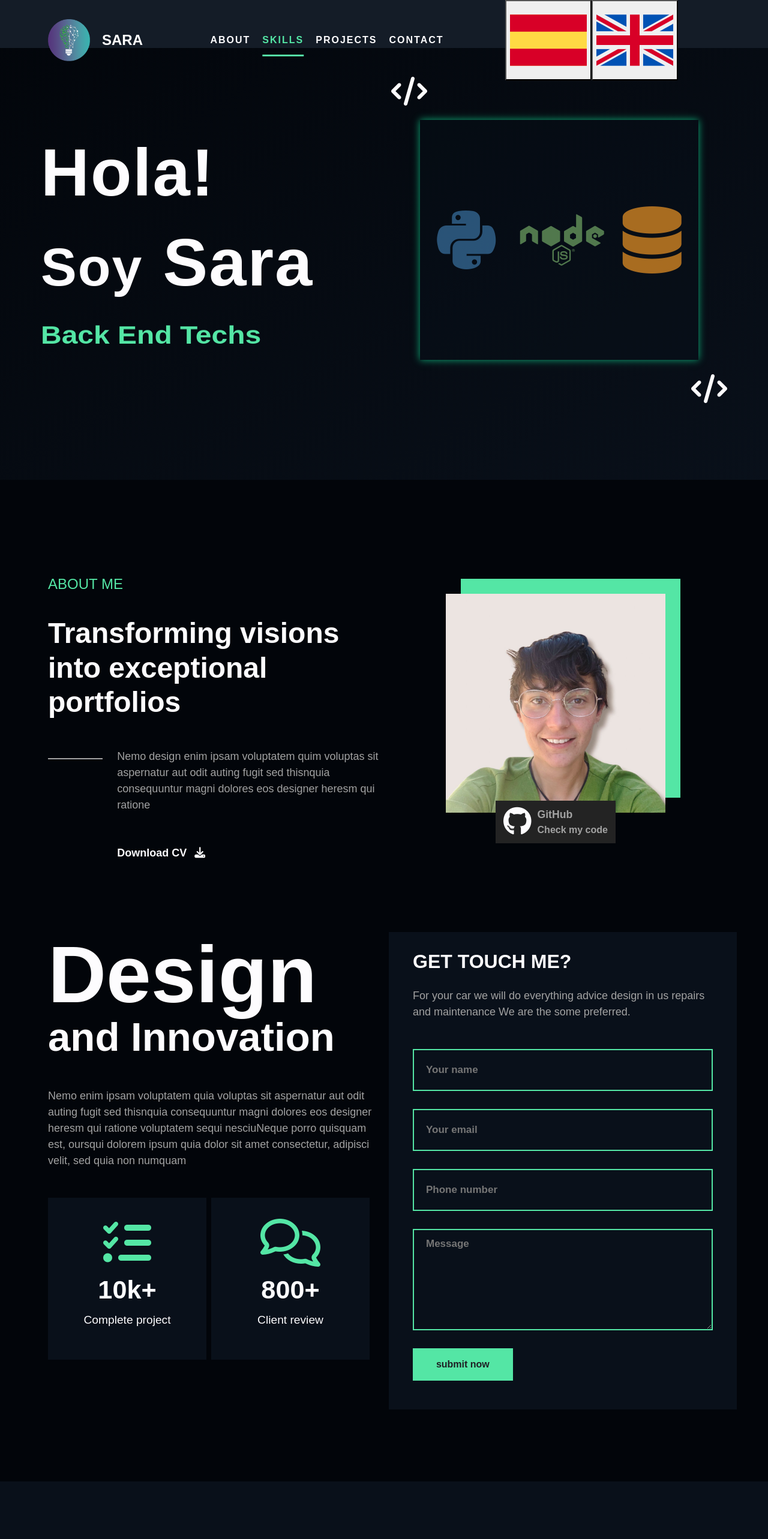
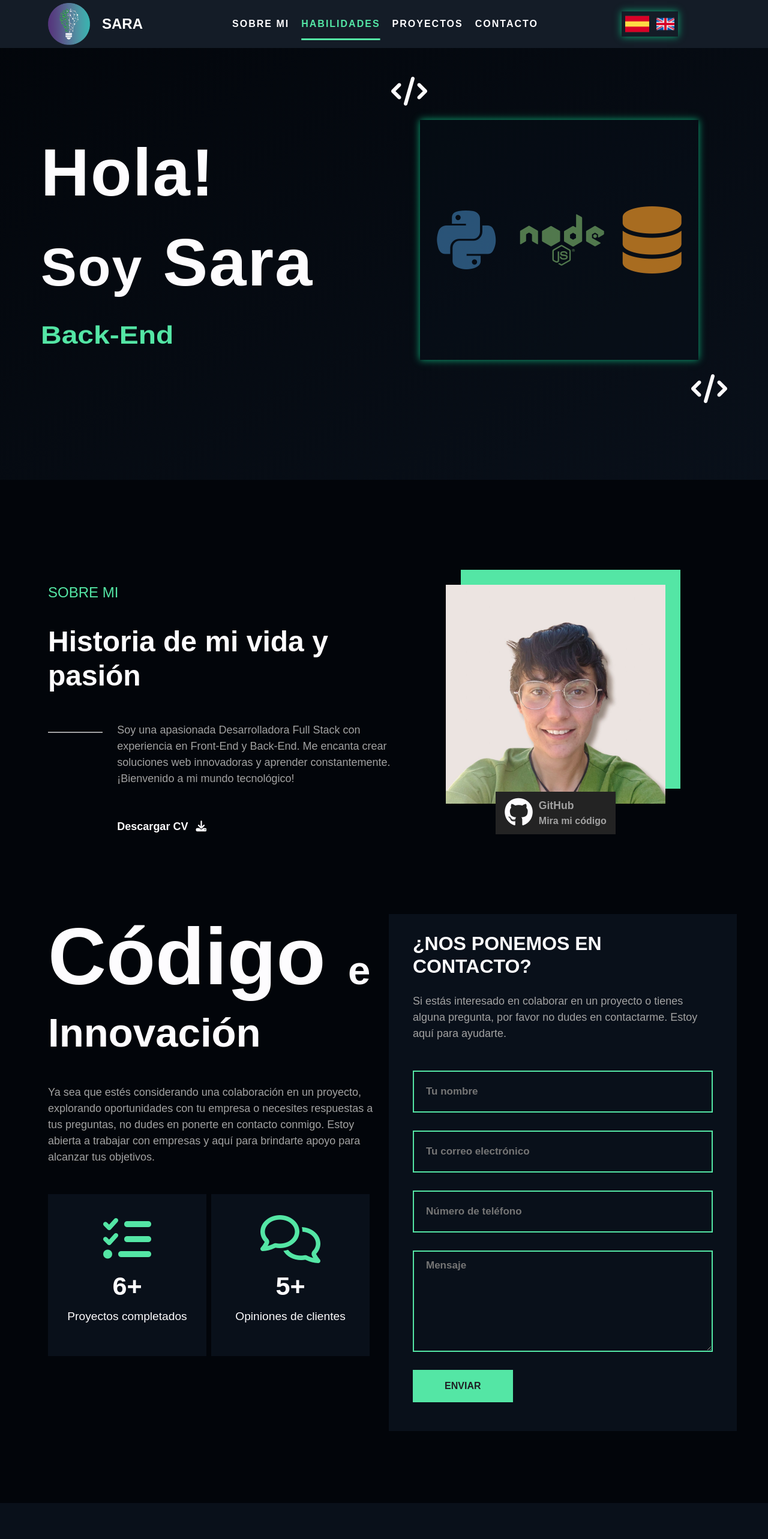
Before and after one commit to SaraMoreiraG/Portfolio, a React (Create React App) app: page /contact in a window 1280 px wide. Shown: the top 2566 px of the page at 60% size. Built offline with nearby package versions, Linux system fonts and the light colour scheme; some icons are missing.

Commit message:
translated

```diff
--- a/src/components/About/about.js
+++ b/src/components/About/about.js
@@ -1,27 +1,28 @@
 import React from "react";
-import "./about.css";
+import { useTranslation } from 'react-i18next';
+
 import profileImg from "../../assets/images/profilepic.jpg";
 import Cv from "../../assets/docs/SaraMoreiraCV.pdf"
 
+import "./about.css";
+
 function About() {
+  const { t } = useTranslation();
+
   return (
     <section className="row" id="about">
       <div className="d-flex align-items-center col-6">
         <div>
-          <h1>ABOUT ME</h1>
-          <h2>Transforming visions into exceptional portfolios</h2>
+          <h1>{t('about.title')}</h1>
+          <h2>{t('about.title2')}</h2>
           <div className="d-flex mt-5">
             <div className="col-2 me-4">
               <hr className="about-line"></hr>
             </div>
             <div className="col-10">
-              <p className="mb-5">
-                Nemo design enim ipsam voluptatem quim voluptas sit aspernatur
-                aut odit auting fugit sed thisnquia consequuntur magni dolores
-                eos designer heresm qui ratione
-              </p>
+              <p className="mb-5">{t('about.p')}</p>
               <a href={Cv} download="Cv Sara Moreira" className="btn-green">
-                Download CV <i className="fa-solid fa-download ms-2"></i>
+              {t('about.download')} <i className="fa-solid fa-download ms-2"></i>
               </a>
             </div>
           </div>
@@ -36,7 +37,7 @@ function About() {
             <i class="fa-brands fa-github"></i>
             <div>
               <p className="title">GitHub</p>
-              <p className="text">Check my code</p>
+              <p className="text">{t('about.github')}</p>
             </div>
           </div>
         </div>
--- a/src/components/Contact/contact.js
+++ b/src/components/Contact/contact.js
@@ -1,6 +1,10 @@
+import { useTranslation } from 'react-i18next';
+
 import "./contact.css";
 
 function Contact() {
+  const { t } = useTranslation();
+
   return (
     <div class="row" id="contact">
       <div className="d-flex align-items-center col-4">
@@ -8,9 +12,9 @@ function Contact() {
           <i class="fa-solid fa-location-dot"></i>
         </div>
         <div>
-          <h3>Address</h3>
+          <h3>{t('contact.address')}</h3>
           <p>C/ Jose Antonio Armona</p>
-          <p>28012, Madrid</p>
+          <p>28012, Madrid{t('contact.country')}</p>
         </div>
       </div>
       <div className="d-flex align-items-center col-4">
@@ -18,7 +22,7 @@ function Contact() {
           <i class="fa-solid fa-phone-volume"></i>
         </div>
         <div>
-          <h3>Let's talk</h3>
+          <h3>{t('contact.talk')}</h3>
           <p>+34 699 37 54 12</p>
           <p>saramordev@gmail.com</p>
         </div>
@@ -28,7 +32,7 @@ function Contact() {
           <i class="fa-solid fa-hashtag"></i>
         </div>
         <div className="social-media">
-          <h3>Social media</h3>
+          <h3 className='m-0'>{t('contact.socialmedia')}</h3>
           <p><a href="www.linkedin.com/in/sara-moreira-g"><i class="fa-brands fa-linkedin"></i>Sara Moreira García</a></p>
           <p><a href="https://github.com/SaraMoreiraG"><i class="fa-brands fa-github"></i>SaraMoreiraG</a></p>
         </div>
--- a/src/components/GetInTouch/getInTouch.js
+++ b/src/components/GetInTouch/getInTouch.js
@@ -1,45 +1,40 @@
 import React from "react";
+import { useTranslation } from 'react-i18next';
+
 import "./getInTouch.css";
 
 function GetInTouch() {
+  const { t } = useTranslation();
+
   return (
     <div className="row" id="getInTouch">
       <div className="pe-4 col-6">
         <h2>
-          Design <span>and Innovation</span>
+        {t('getintouch.code')}<span>{t('getintouch.innovation')}</span>
         </h2>
-        <p className="description">
-          Nemo enim ipsam voluptatem quia voluptas sit aspernatur aut odit
-          auting fugit sed thisnquia consequuntur magni dolores eos designer
-          heresm qui ratione voluptatem sequi nesciuNeque porro quisquam est,
-          oursqui dolorem ipsum quia dolor sit amet consectetur, adipisci velit,
-          sed quia non numquam
-        </p>
+        <p className="description">{t('getintouch.description')}</p>
         <div className="d-flex justify-content-between my-5">
           <div className="block me-2">
             <i class="fa-solid fa-list-check"></i>
-            <p className="quantity">10k+</p>
-            <p className="block-text">Complete project</p>
+            <p className="quantity">6+</p>
+            <p className="block-text">{t('getintouch.projects')}</p>
           </div>
           <div className="block me-2">
             <i class="fa-regular fa-comments"></i>
-            <p className="quantity">800+</p>
-            <p className="block-text">Client review</p>
+            <p className="quantity">5+</p>
+            <p className="block-text">{t('getintouch.clients')}</p>
           </div>
         </div>
       </div>
       <div className="right-form col-6">
-        <h1 className="form-title">GET TOUCH ME?</h1>
-        <p>
-          For your car we will do everything advice design in us repairs and
-          maintenance We are the some preferred.
-        </p>
+        <h1 className="form-title">{t('getintouch.form-title')}</h1>
+        <p>{t('getintouch.form-p')}</p>
         <div className="form my-5">
-          <input type="text" placeholder="Your name"></input>
-          <input type="email" placeholder="Your email"></input>
-          <input type="phone" placeholder="Phone number"></input>
-          <textarea rows={6} placeholder="Message"></textarea>
-          <button className="btn-green col-4">submit now</button>
+          <input type="text" placeholder={t('getintouch.form-name')}></input>
+          <input type="email" placeholder={t('getintouch.form-email')}></input>
+          <input type="phone" placeholder={t('getintouch.form-phone')}></input>
+          <textarea rows={6} placeholder={t('getintouch.form-message')}></textarea>
+          <button className="btn-green col-4">{t('getintouch.form-button')}</button>
         </div>
       </div>
     </div>
--- a/src/components/Home/home.js
+++ b/src/components/Home/home.js
@@ -5,7 +5,7 @@ import "./home.css";
 function Home() {
   const { t } = useTranslation();
   const [currentTitleIndex, setCurrentTitleIndex] = useState(0);
-  const titles = ["Full Stack Developer", "Front End Techs", "Back End Techs"];
+  const titles = [t('home.fullstack'), t('home.front'), t('home.back')];
   const [flip, setFlip] = useState(false);
   const iconClassMapping = [
     {
--- a/src/components/NavBar/navbar.css
+++ b/src/components/NavBar/navbar.css
@@ -68,7 +68,7 @@
   	color: #54E6A5;
 	text-decoration: underline;
 	text-underline-offset: 19px;
-text-decoration-thickness: 3px;
+	text-decoration-thickness: 3px;
   }
 
   a:not(.active)::before {
@@ -93,6 +93,24 @@ text-decoration-thickness: 3px;
 
   .nav>#nav-check {
   	display: none;
+  }
+  .languaje-buttons{
+	box-shadow: 0 0 12px #0dab76;
+	display: flex;
+  }
+  .btn-languaje{
+	background-color: transparent;
+	border: none;
+  }
+  .languaje{
+	height: 30px;
+	transition: all 0.3s ease-in-out;
+  }
+  .languaje:hover{
+	height: 40px;
+  }
+  .selected{
+	height: 40px;
   }
 
   @media (max-width:600px) {
--- a/src/components/NavBar/navbar.js
+++ b/src/components/NavBar/navbar.js
@@ -7,7 +7,8 @@ import "./navbar.css";
 
 function Navbar() {
   const [activeSection, setActiveSection] = useState("");
-  const { i18n } = useTranslation();
+  const { t, i18n } = useTranslation();
+  const currentLanguaje = i18n.language;
 
   useEffect(() => {
     const handleScroll = () => {
@@ -62,30 +63,30 @@ function Navbar() {
           href="#about"
           className={activeSection === "about" ? "active" : ""}
         >
-          About
+          {t('nav.about')}
         </a>
         <a
           href="#skills"
           className={activeSection === "skills" ? "active" : ""}
         >
-          Skills
+          {t('nav.skills')}
         </a>
         <a
           href="#projects"
           className={activeSection === "projects" ? "active" : ""}
         >
-          Projects
+          {t('nav.projects')}
         </a>
         <a
           href="#contact"
           className={activeSection === "contact" ? "active" : ""}
         >
-          Contact
+          {t('nav.contact')}
         </a>
       </div>
-      <div>
-      <button onClick={() => changeLanguage('es')}><img src={spanishFlag} /></button>
-      <button onClick={() => changeLanguage('en')}><img src={englishFlag} /></button>
+      <div className="languaje-buttons">
+      <button onClick={() => changeLanguage('es')} className="btn-languaje"><img className={`languaje ${currentLanguaje === "es" ? "selected" : ""}`} src={spanishFlag} /></button>
+      <button onClick={() => changeLanguage('en')} className="btn-languaje"><img className={`languaje ${currentLanguaje === "en" ? "selected" : ""}`} src={englishFlag} /></button>
     </div>
     </div>
   );
--- a/src/components/Projects/projects.js
+++ b/src/components/Projects/projects.js
@@ -1,4 +1,6 @@
 import React, { useState } from "react";
+import { useTranslation } from 'react-i18next';
+
 import Card from "./Card/card";
 import bar89 from "../../assets/images/bar89.png";
 import casaRural from "../../assets/images/casarural.png";
@@ -10,6 +12,7 @@ import spotify from "../../assets/images/spotify.png";
 import "./projects.css";
 
 function Projects() {
+	const { t } = useTranslation();
 	const [selectedCategory, setSelectedCategory] = useState("All");
 
 	// Projects data
@@ -17,7 +20,7 @@ function Projects() {
 	  {
 		imageSrc: bar89,
 		name: "Restaurante el 89",
-		post: "Web Developer",
+		post: t('projects.bar89'),
 		link: "#",
 		github: "https://github.com/SaraMoreiraG/restaurante-el89",
 		category: "Angular",
@@ -25,7 +28,7 @@ function Projects() {
 	  {
 		imageSrc: casaRural,
 		name: "Casa de Armas",
-		post: "Web Developer",
+		post: t('projects.casaRural'),
 		link: "#",
 		github: "https://github.com/SaraMoreiraG/CasaRural",
 		category: "Angular",
@@ -33,7 +36,7 @@ function Projects() {
 	  {
 		imageSrc: eCommerce,
 		name: "E-commerce",
-		post: "E-commerce",
+		post: t('projects.ecommerce'),
 		link: "#",
 		github: "https://github.com/SaraMoreiraG/e-commerce",
 		category: "React",
@@ -41,14 +44,14 @@ function Projects() {
 	  {
 		imageSrc: bestPhoto,
 		name: "Best Photo Places",
-		post: "E-commerce",
+		post: t('projects.photoblog'),
 		link: "https://bestphotoplaces.wordpress.com/",
 		category: "WordPress",
 	  },
 	  {
 		imageSrc: spotify,
 		name: "Spotify Api",
-		post: "E-commerce",
+		post: t('projects.spotify'),
 		link: "#",
 		github: "https://github.com/SaraMoreiraG/SpotifyCountdown",
 		category: "React",
@@ -56,7 +59,7 @@ function Projects() {
 	  {
 		imageSrc: socialApp,
 		name: "Travel Tales",
-		post: "E-commerce",
+		post: t('projects.travel'),
 		link: "#",
 		github: "https://github.com/SaraMoreiraG/Travel-Tales-React-Flask-Api",
 		category: "React",
@@ -71,10 +74,8 @@ function Projects() {
 
   return (
     <section className="row" id="projects">
-      <h1>Projects</h1>
-      <h2 className="col-8 mt-3 mb-5">
-        Elevate your brand to new heights with our portfolio expertise
-      </h2>
+      <h1>{t('projects.title')}</h1>
+      <h2 className="col-8 mt-3 mb-5">{t('projects.description')}</h2>
       <div className="row justify-content-center mb-5">
         <button
           className={`btn-green2 me-2 ${
--- a/src/components/Skills/skills.js
+++ b/src/components/Skills/skills.js
@@ -1,54 +1,40 @@
 import React from "react";
+import { useTranslation } from 'react-i18next';
+
 import "./skills.css";
 
 function Skills() {
+  const { t } = useTranslation();
+
   return (
     <section className="row" id="skills">
       <div className="center-title mb-4">
-        <h1 className="col-12">Education & Skills</h1>
-        <h2 className="col-6 mt-1">
-          Showcasing your talent amplifying your impact
-        </h2>
+        <h1 className="col-12">{t('skills.title')}</h1>
+        <h2 className="col-6 mt-1">{t('skills.description')}</h2>
       </div>
       <div className="row my-5">
         <div className="education pe-3 col-6">
           <div className="mb-5">
-            <div className="date mb-3 col-3">2012 - 2013</div>
-            <h3>Wordpress and End Developer</h3>
-            <p>
-              Nemo enim ipsam voluptatem quia voluptas sit aspernatur aut odit
-              aut fugit sed thisnquia consequuntur magni dolores eos qui ratione
-              voluptatem
-            </p>
+            <div className="date mb-3 col-3">2022 - 2023</div>
+            <h3>{t('skills.experience1-title')}</h3>
+            <p>{t('skills.experience1-description')}</p>
           </div>
           <div className="mb-5">
-            <div className="date mb-3 col-3">2012 - 2013</div>
-            <h3>Wordpress and End Developer</h3>
-            <p>
-              Nemo enim ipsam voluptatem quia voluptas sit aspernatur aut odit
-              aut fugit sed thisnquia consequuntur magni dolores eos qui ratione
-              voluptatem
-            </p>
+            <div className="date mb-3 col-3">2021 - 2022</div>
+            <h3>{t('skills.experience2-title')}</h3>
+            <p>{t('skills.experience2-description')}</p>
           </div>
         </div>
         <div className="experience col-6">
           <div className="mb-5">
-            <div className="date mb-3 col-3">2012 - 2013</div>
-            <h3>Wordpress and End Developer</h3>
-            <p>
-              Nemo enim ipsam voluptatem quia voluptas sit aspernatur aut odit
-              aut fugit sed thisnquia consequuntur magni dolores eos qui ratione
-              voluptatem
-            </p>
+            <div className="date mb-3 col-3">2022 - 2023</div>
+            <h3>{t('skills.education1-title')}</h3>
+            <p>{t('skills.education1-description')}</p>
           </div>
           <div className="mb-5">
-            <div className="date mb-3 col-3">2012 - 2013</div>
-            <h3>Wordpress and End Developer</h3>
-            <p>
-              Nemo enim ipsam voluptatem quia voluptas sit aspernatur aut odit
-              aut fugit sed thisnquia consequuntur magni dolores eos qui ratione
-              voluptatem
-            </p>
+            <div className="date mb-3 col-3">2020 - 2021</div>
+            <h3>{t('skills.education2-title')}</h3>
+            <p>{t('skills.education2-description')}</p>
           </div>
         </div>
       </div>
@@ -56,19 +42,19 @@ function Skills() {
         <div className="col-6">
           <div className="pe-3 mb-5">
             <div className="techs pt-3">
-              <p className="tech-text ms-4">HTML</p>
+              <p className="tech-text ms-4">JavaScript</p>
               <hr className="tech-line col-10"></hr>
             </div>
           </div>
           <div className="pe-3 mb-5">
             <div className="techs pt-3">
-              <p className="tech-text ms-4">HTML</p>
+              <p className="tech-text ms-4">React</p>
               <hr className="tech-line col-10"></hr>
             </div>
           </div>
           <div className="pe-3 mb-5">
             <div className="techs pt-3">
-              <p className="tech-text ms-4">HTML</p>
+              <p className="tech-text ms-4">Angular</p>
               <hr className="tech-line col-10"></hr>
             </div>
           </div>
@@ -76,19 +62,19 @@ function Skills() {
 		<div className="col-6">
           <div className="pe-3 mb-5">
             <div className="techs pt-3">
-              <p className="tech-text ms-4">HTML</p>
+              <p className="tech-text ms-4">Python</p>
               <hr className="tech-line col-10"></hr>
             </div>
           </div>
           <div className="pe-3 mb-5">
             <div className="techs pt-3">
-              <p className="tech-text ms-4">HTML</p>
+              <p className="tech-text ms-4">Node.js</p>
               <hr className="tech-line col-10"></hr>
             </div>
           </div>
           <div className="pe-3 mb-5">
             <div className="techs pt-3">
-              <p className="tech-text ms-4">HTML</p>
+              <p className="tech-text ms-4">MySql</p>
               <hr className="tech-line col-10"></hr>
             </div>
           </div>
--- a/src/locales/en.json
+++ b/src/locales/en.json
@@ -1,4 +1,50 @@
 {
+	"nav.about": "About me",
+	"nav.skills": "Skills",
+	"nav.projects": "Projects",
+	"nav.contact": "Contact",
 	"home.greeting": "Hello!",
-	"home.presentation": "I'm"
+	"home.presentation": "I'm",
+	"home.fullstack": "Full Stack Developer",
+	"home.front": "Front End Techs",
+	"home.back": "Back End Techs",
+	"about.title": "About me",
+	"about.title2": "Story of My Life and Passion",
+	"about.p": "I'm a passionate Full Stack Developer with experience in Front-End and Back-End. I love creating innovative web solutions and constantly learning. Welcome to my tech world!",
+	"about.download": "Download CV",
+	"about.github": "Check my code",
+	"getintouch.code": "Code ",
+	"getintouch.innovation": "and Innovation",
+	"getintouch.description": "Whether you're considering a project collaboration, exploring opportunities with your company, or need answers to your queries, feel free to contact me. I'm open to working with companies and here to provide support to help you achieve your goals.",
+	"getintouch.projects": "Completed projects",
+	"getintouch.clients": "Client reviews",
+	"getintouch.form-title": "GET TOUCH ME?",
+	"getintouch.form-p": "If you're interested in collaborating on a project or have any questions, please don't hesitate to reach out to me. I'm here to assist you.",
+	"getintouch.form-name": "Your name",
+	"getintouch.form-email": "Your email",
+	"getintouch.form-phone": "Phone number",
+	"getintouch.form-message": "Message",
+	"getintouch.form-button": "submit now",
+	"skills.title": "Education & Skills",
+	"skills.description": "Explore my journey of knowledge and expertise",
+	"skills.experience1-title": "Full Stack Web Developer",
+	"skills.experience1-description": "As a freelance web developer, I leverage my diverse experience to create dynamic and functional web solutions, combining innovation with user-focused design.",
+	"skills.experience2-title": "WordPress Developer",
+	"skills.experience2-description": "While employed by a company, I specialized in maintaining a single website, ensuring seamless functionality, delivering reliable solutions, and enhancing the user experience.",
+	"skills.education1-title": "4 Geeks Academy",
+	"skills.education1-description": "During my educational journey, I underwent rigorous training as a Full Stack Developer, gaining proficiency in a wide range of coding languages and technologies, and honing my problem-solving abilities.",
+	"skills.education2-title": "42 Madrid Telefónica",
+	"skills.education2-description": "At Programing Campus 42 Madrid Telefonica, I immersed myself in intensive training, mastering various coding languages and fostering strong teamwork abilities.",
+	"projects.title": "Projects",
+	"projects.description":"Discover my diverse portfolio showcasing skills and achievements",
+	"projects.bar89":"Savor the experience at our restaurant through our enticing website.",
+	"projects.casaRural": "Plan your adventures with ease using our intuitive house booking system.",
+	"projects.ecommerce": "Experience seamless online shopping with our user-friendly website.",
+	"projects.photoblog": "Stay informed and entertained with engaging content on our versatile blog.",
+	"projects.spotify": "Discover and stream your favorite music effortlessly with our Spotify API-powered app.",
+	"projects.travel": "Share your travel adventures and explore others' journeys on our interactive travel blogging.",
+	"contact.address":"Address",
+	"contact.country": ", Spain",
+	"contact.talk": "Let's talk",
+	"contact.socialmedia": "Social media"
 }
--- a/src/locales/es.json
+++ b/src/locales/es.json
@@ -1,4 +1,50 @@
 {
+	"nav.about": "Sobre mi",
+	"nav.skills": "habilidades",
+	"nav.projects": "proyectos",
+	"nav.contact": "Contacto",
 	"home.greeting": "Hola!",
-	"home.presentation": "Soy"
+	"home.presentation": "Soy",
+	"home.fullstack": "Desarrolladora Web",
+	"home.front": "Front-End",
+	"home.back": "Back-End",
+	"about.title": "Sobre mi",
+	"about.title2": "Historia de mi vida y pasión",
+	"about.p": "Soy una apasionada Desarrolladora Full Stack con experiencia en Front-End y Back-End. Me encanta crear soluciones web innovadoras y aprender constantemente. ¡Bienvenido a mi mundo tecnológico!",
+	"about.download": "Descargar CV",
+	"about.github": "Mira mi código",
+	"getintouch.code": "Código ",
+	"getintouch.innovation": "e Innovación",
+	"getintouch.description": "Ya sea que estés considerando una colaboración en un proyecto, explorando oportunidades con tu empresa o necesites respuestas a tus preguntas, no dudes en ponerte en contacto conmigo. Estoy abierta a trabajar con empresas y aquí para brindarte apoyo para alcanzar tus objetivos.",
+	"getintouch.projects": "Proyectos completados",
+	"getintouch.clients": "Opiniones de clientes",
+	"getintouch.form-title": "¿Nos ponemos en contacto?",
+	"getintouch.form-p": "Si estás interesado en colaborar en un proyecto o tienes alguna pregunta, por favor no dudes en contactarme. Estoy aquí para ayudarte.",
+	"getintouch.form-name": "Tu nombre",
+	"getintouch.form-email": "Tu correo electrónico",
+	"getintouch.form-phone": "Número de teléfono",
+	"getintouch.form-message": "Mensaje",
+	"getintouch.form-button": "ENVIAR",
+	"skills.title": "Educación y Habilidades",
+	"skills.description": "Explora mi trayectoria de conocimiento y experiencia",
+	"skills.experience1-title": "Desarrolladora Web Full Stack",
+	"skills.experience1-description": "Como desarrolladora web freelance, aprovecho mi amplia experiencia para crear soluciones web dinámicas y funcionales, combinando innovación con un diseño centrado en el usuario.",
+	"skills.experience2-title": "Desarrolladora de WordPress",
+	"skills.experience2-description": "Mientras trabajaba en una empresa, me especialicé en el mantenimiento de un sitio web, garantizando su funcionamiento sin problemas y mejorando la experiencia de usuario.",
+	"skills.education1-title": "4 Geeks Academy",
+	"skills.education1-description": "Durante mi trayectoria educativa, me sometí a una formación rigurosa como Desarrolladora Full Stack, adquiriendo destreza en una amplia gama de lenguajes de programación y tecnologías.",
+	"skills.education2-title": "42 Madrid Telefónica",
+	"skills.education2-description": "En Campus de programación 42 Madrid Telefónica, me sumergí en una formación intensiva, dominando varios lenguajes de programación y fomentando mis habilidades para trabajar en equipo.",
+	"projects.title": "Proyectos",
+	"projects.description": "Descubre mi variado portfolio que muestra mis habilidades y logros.",
+	"projects.bar89": "Disfruta de la experiencia en nuestro restaurante a través de nuestro atractivo sitio web.",
+	"projects.casaRural": "Planifica tus aventuras fácilmente con nuestro intuitivo sistema de reserva de casas.",
+	"projects.ecommerce": "Experimenta compras en línea sin interrupciones con nuestro sitio web user-friendly.",
+	"projects.photoblog": "Mantente informado y entretenido con contenido atractivo en nuestro versátil blog.",
+	"projects.spotify": "Descubre y reproduce tu música favorita sin esfuerzo con nuestra aplicación alimentada por la API de Spotify.",
+	"projects.travel": "Comparte tus aventuras de viaje y explora los viajes de otros en nuestra plataforma interactiva de blogs de viaje.",
+	"contact.address":"Dirección",
+	"contact.country": "",
+	"contact.talk": "Contacto",
+	"contact.socialmedia": "Redes Sociales"
 }
```
